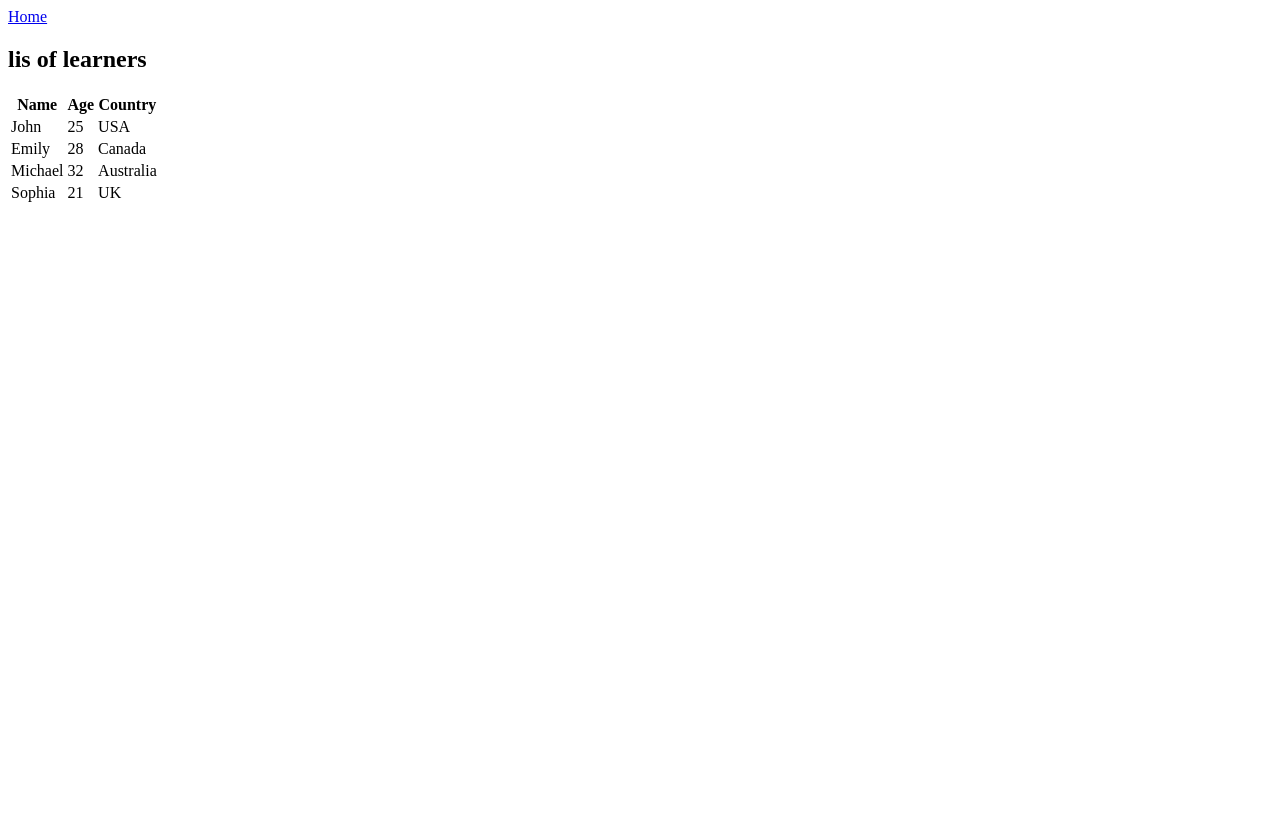
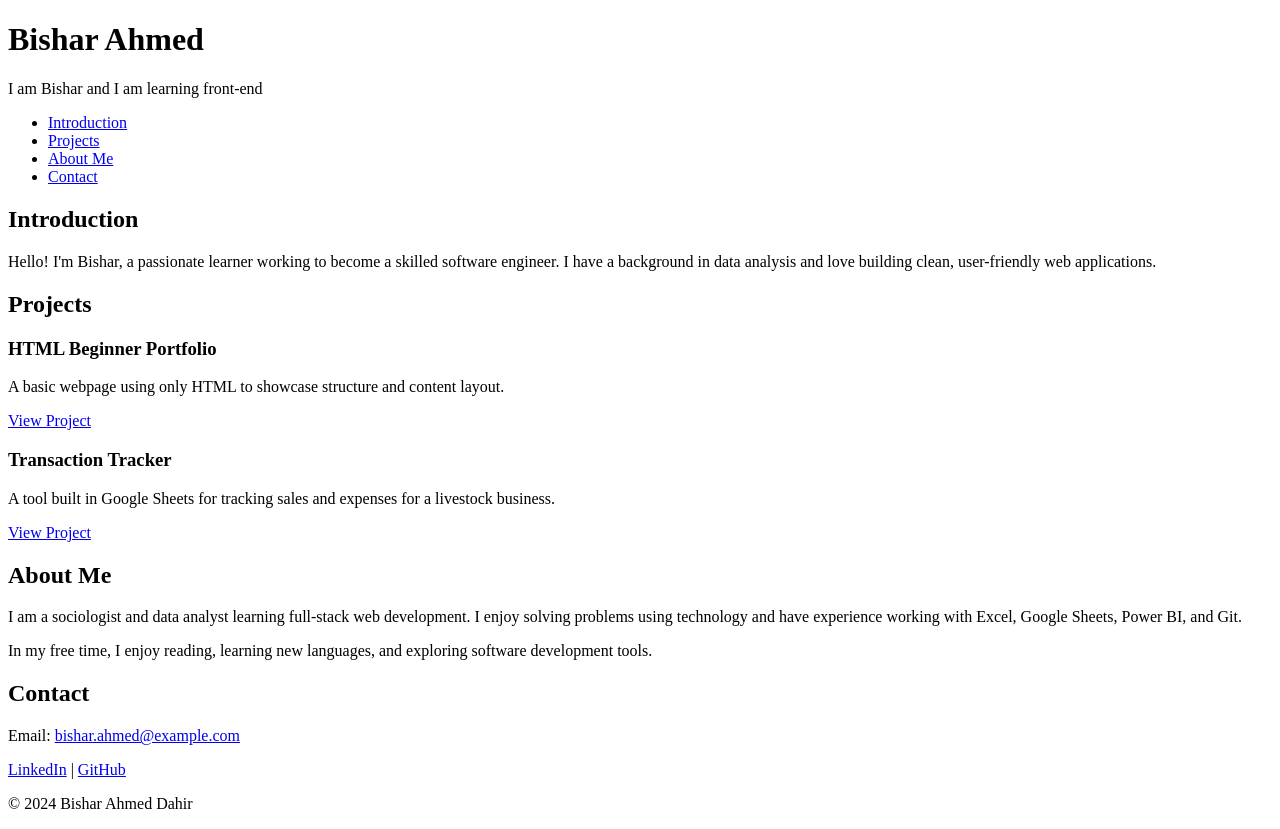
Before and after one commit to BisharAH/My_First_Portfolio, a plain HTML site: page portfolio/index.html in a window 1280 px wide. Before the commit the page ends 800 px from the top, so only its background shows below. Drawn offline with Linux system fonts and the light colour scheme.

Commit message:
Update index.html

```diff
--- a/portfolio/index.html
+++ b/portfolio/index.html
@@ -1,54 +1,68 @@
 <!DOCTYPE html>
 <html lang="en">
   <head>
-    <meta charset="UTF-8" />
+    <meta charset="utf-8" />
     <meta name="viewport" content="width=device-width, initial-scale=1.0" />
-    <title>my_first webpage</title>
+    <title>Bishar Ahmed - Personal Portfolio</title>
   </head>
   <body>
     <header>
+        <h1>Bishar Ahmed</h1>
+        <p>I am Bishar and I am learning front-end</p>
         <nav>
-            <a href="index.html">Home</a>
+            <ul>
+                <li><a href="#introduction">Introduction</a></li>
+                <li><a href="#Projects">Projects</a></li>
+                <li><a href="#About Me">About Me</a></li>
+                <li><a href="Contact">Contact</a></li>
+            </ul>
         </nav>
     </header>
-    <main>
-        <section>
-            <article>
-                <h2>lis of learners</h2>
-                <table>
-                    <thead>
-                    <tr>
-                        <th>Name</th>
-                        <th>Age</th>
-                        <th>Country</th>
+    <!-- Introduction Section -->
+    <section id="introduction">
+        <h2>Introduction</h2>
+        <p>Hello! I'm Bishar, a passionate learner working to become a skilled software engineer. I have a background in data analysis and love building clean, user-friendly web applications.</p>
+    </section>
 
-                    </tr>
-                    </thead>
-                    <tbody>
-                    <tr>
-                        <td>John</td>
-                        <td>25</td>
-                        <td>USA</td>
-                    </tr>
-                    <tr>
-                        <td>Emily</td>
-                        <td>28</td>
-                        <td>Canada</td>
-                    </tr>
-                    <tr>
-                        <td>Michael</td>
-                        <td>32</td>
-                        <td>Australia</td>
-                    </tr>
-                     <tr>
-                        <td>Sophia</td>
-                        <td>21</td>
-                        <td>UK</td>
-                    </tr>
-                    </tbody>
-                </table>
-            </article>
-        </section>
-    </main>
+    <!-- Projects Section -->
+    <section id="projects">
+        <h2>Projects</h2>
+
+        <article class="project">
+            <h3>HTML Beginner Portfolio</h3>
+            <p>A basic webpage using only HTML to showcase structure and content layout.</p>
+            <a href="https://github.com/BisharAH/My_First_Portfolio" target="_blank">View Project</a>
+        </article>
+
+        <article class="project">
+            <h3>Transaction Tracker</h3>
+            <p>A tool built in Google Sheets for tracking sales and expenses for a livestock business.</p>
+            <a href="#" target="_blank">View Project</a>
+        </article>
+
+    </section>
+
+    <!-- About Me Section -->
+    <section id="about">
+        <h2>About Me</h2>
+        <p>I am a sociologist and data analyst learning full-stack web development. I enjoy solving problems using technology and have experience working with Excel, Google Sheets, Power BI, and Git.</p>
+        <p>In my free time, I enjoy reading, learning new languages, and exploring software development tools.</p>
+    </section>
+
+    <!-- Contact Section -->
+    <section id="contact">
+        <h2>Contact</h2>
+        <p>Email: <a href="mailto:bishar.ahmed@example.com">bishar.ahmed@example.com</a></p>
+        <p>
+            <a href="https://www.linkedin.com/in/yourprofile" target="_blank">LinkedIn</a> |
+            <a href="https://github.com/BisharAH" target="_blank">GitHub</a>
+        </p>
+    </section>
+
+    <!-- Footer -->
+    <footer>
+        <p>&copy; 2024 Bishar Ahmed Dahir</p>
+    </footer>
+
   </body>
 </html>
```
